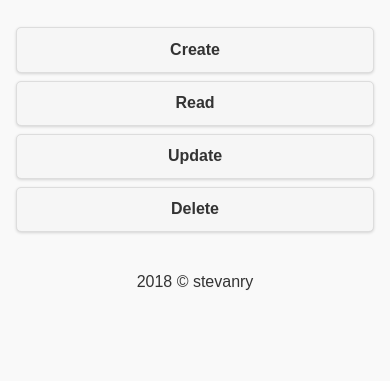
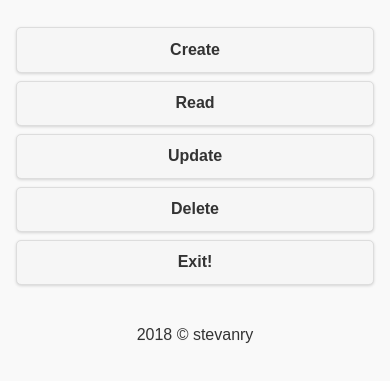
Before and after one commit to r4v37t/CRUD, a plain HTML site: page www/index.html in a window 390 px wide. Shown: the part 81-462 px from the top of the page. Drawn offline with Linux system fonts and the light colour scheme; some packages are replaced by stand-ins of ours.

Commit message:
Add exit button

```diff
--- a/www/index.html
+++ b/www/index.html
@@ -12,6 +12,11 @@
     </head>
     <body>
         <script type="text/javascript" src="cordova.js"></script>
+		<script type="text/javascript">
+			function keluar(){
+				navigator.app.exitApp();
+			}
+		</script>
 		<div data-role="page">
 			<div date-role="header">
 				<h1>Simple CRUD</h1>
@@ -21,6 +26,7 @@
 				<button onclick="location.href='read.html';">Read</button>
 				<button onclick="location.href='update.html';">Update</button>
 				<button onclick="location.href='delete.html';">Delete</button>
+				<button onclick="keluar()">Exit!</button>
 			</div>
 			<div date-role="footer">
 				<p align="center">2018 &copy; stevanry</p>
```
